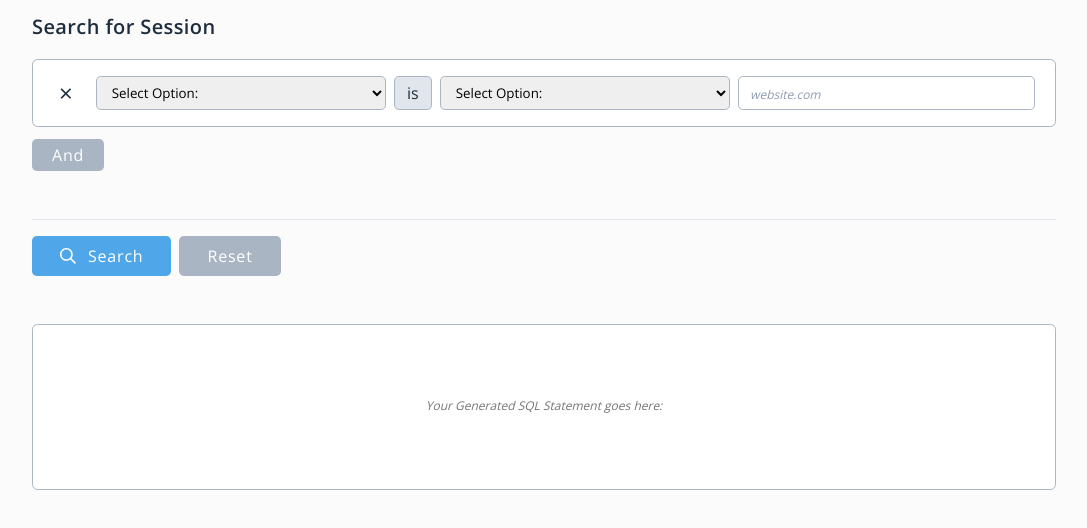
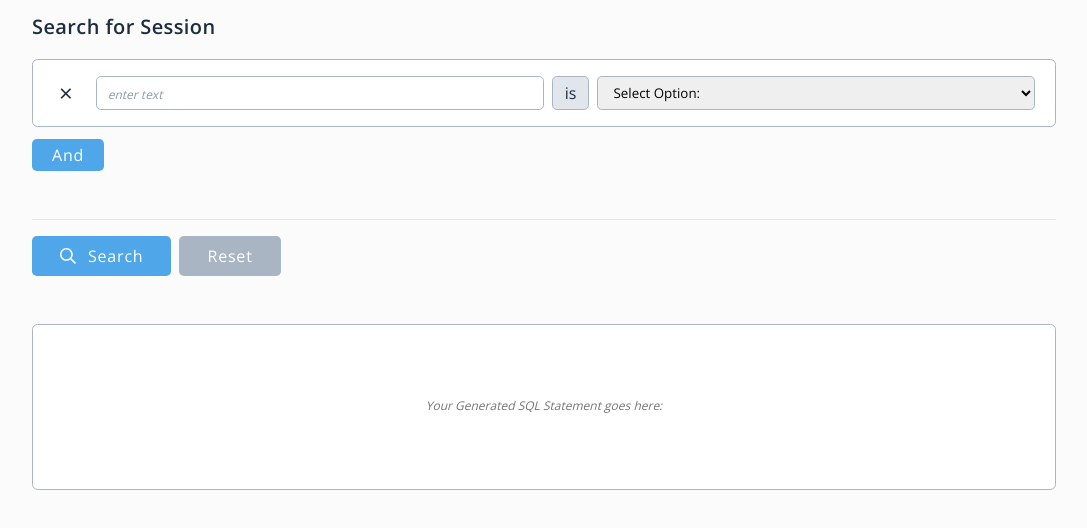
Before and after one commit to RyanBrown/quantum-metric, a React (Create React App) app: page / in a window 1280 px wide. Shown: the top 528 px of the page, without its empty margins (96-1183 px from the left). Built offline with nearby package versions, Linux system fonts and the light colour scheme.

Commit message:
Quantim Metric - styled-components added

```diff
--- a/src/App.js
+++ b/src/App.js
@@ -1,45 +1,71 @@
-import React from 'react';
+import React, { Component } from 'react';
 import ActionBar from './Components/ActionBar/ActionBar';
 import Button from './Components/Button/Button';
 import DropDown from './Components/DropDown/DropDown';
-import FilterBlock from './Components/FilterBlock/FilterBlock';
 import Generated from './Components/Generated/Generated';
 import Marker from './Components/Marker/Marker';
 import TextInput from './Components/TextInput/TextInput';
 import './styles/global.scss';
 
-function App() {
+class App extends Component {
+    constructor(props) {
+        super(props);
+        this.state = {
+            filterBlock: [{ value: 'row1' }],
+        };
+    }
+
+    updateValue = (e, index) => {
+        const filterBlock = [...this.state.filterBlock]; // copy array because we don't want to mutate the previous one
+        filterBlock[index].value = e.target.value;
+        this.setState({
+            filterBlock,
+        });
+    };
+
+    addFilterBlock = () => {
+        const filterBlock = [...this.state.filterBlock, { value: '' }];
+        this.setState({
+            filterBlock,
+        });
+    };
+
+    deleteFilterBlock = () => {
+        this.setState({
+            filterBlock: this.state.filterBlock.filter((e) => e.checked),
+        });
+    };
+
+    render() {
         return (
             <>
                 <h1>Search for Session</h1>
 
-            <div className='filter-block'>
-                <Button variant='close'>&times;</Button>
-                <DropDown />
+                {this.state.filterBlock.map((row, index) => {
+                    return (
+                        <div
+                            className='filter-block'
+                            key={index}
+                            value={row.value}
+                            onChange={(e) => this.updateValue(e, index)}
+                        >
+                            <Button onClick={this.deleteFilterBlock} variant='close'>
+                                &times;
+                            </Button>
+                            <TextInput />
                             <Marker variant='is' />
                             <DropDown />
-                <TextInput placeholder='website.com' type='url' />
                         </div>
-
-            {/*<FilterBlock>
-                 <Button variant='close' children='&times;' />
-            <DropDown />
-            <Marker variant='is' />
-            <DropDown />
-            <Marker variant='and' /> <TextInput />
-            </FilterBlock> */}
-
-            {/* <FilterBlock>
-                <Button variant='close' children='&times;' />
-            <DropDown />
-            <DropDown />
-            <TextInput placeholder='johndoe@email.com' type='email' />
-            </FilterBlock>*/}
+                    );
+                })}
+                <Button onClick={this.addFilterBlock} variant='primary'>
+                    And
+                </Button>
 
                 <ActionBar />
                 <Generated />
             </>
         );
     }
-
+}
 export default App;
--- a/src/Components/ActionBar/ActionBar.js
+++ b/src/Components/ActionBar/ActionBar.js
@@ -12,16 +12,9 @@ function handleSubmit(e) {
     console.log('Search "submit" was clicked');
 }
 
-function handleAdd(e) {
-    e.preventDefault();
-    console.log('Add was clicked');
-}
-
 const ActionBar = () => {
     return (
         <>
-            <Button type='reset' onClick={handleAdd} children='And' />
-
             <div className='action-bar'>
                 <Button className='search' type='submit' variant='primary' size='lg' onClick={handleSubmit}>
                     Search
--- a/src/styles/global.scss
+++ b/src/styles/global.scss
@@ -22,3 +22,14 @@ h1 {
     letter-spacing: 0.025rem;
     margin-bottom: 1.188rem;
 }
+
+.filter-block {
+    background-color: $white;
+    border-radius: $border-radius-lg;
+    border: $input-border;
+    display: flex;
+    flex-wrap: inherit;
+    justify-content: space-between;
+    margin: 0.7rem 0;
+    padding: 1rem;
+}
```
Also changed, not shown: public/index.html (+1 -10 lines). Lines whose indentation alone changed are shown as unchanged.
